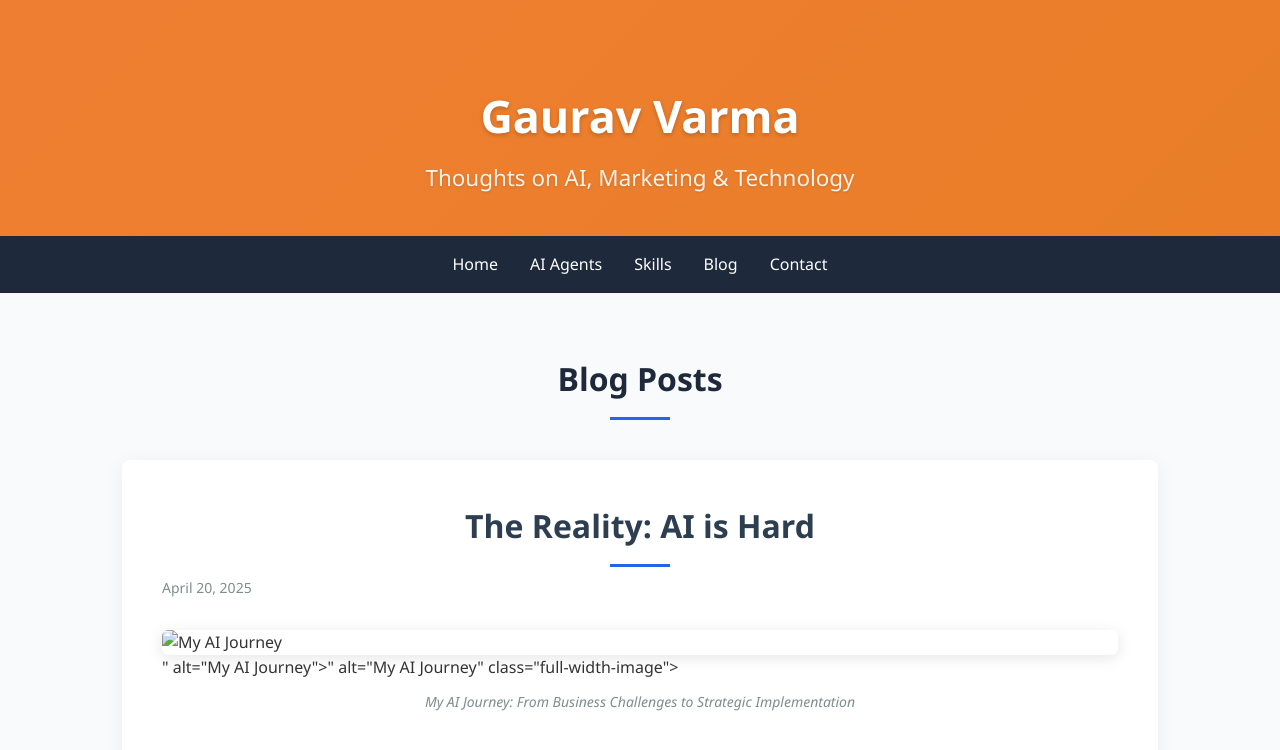
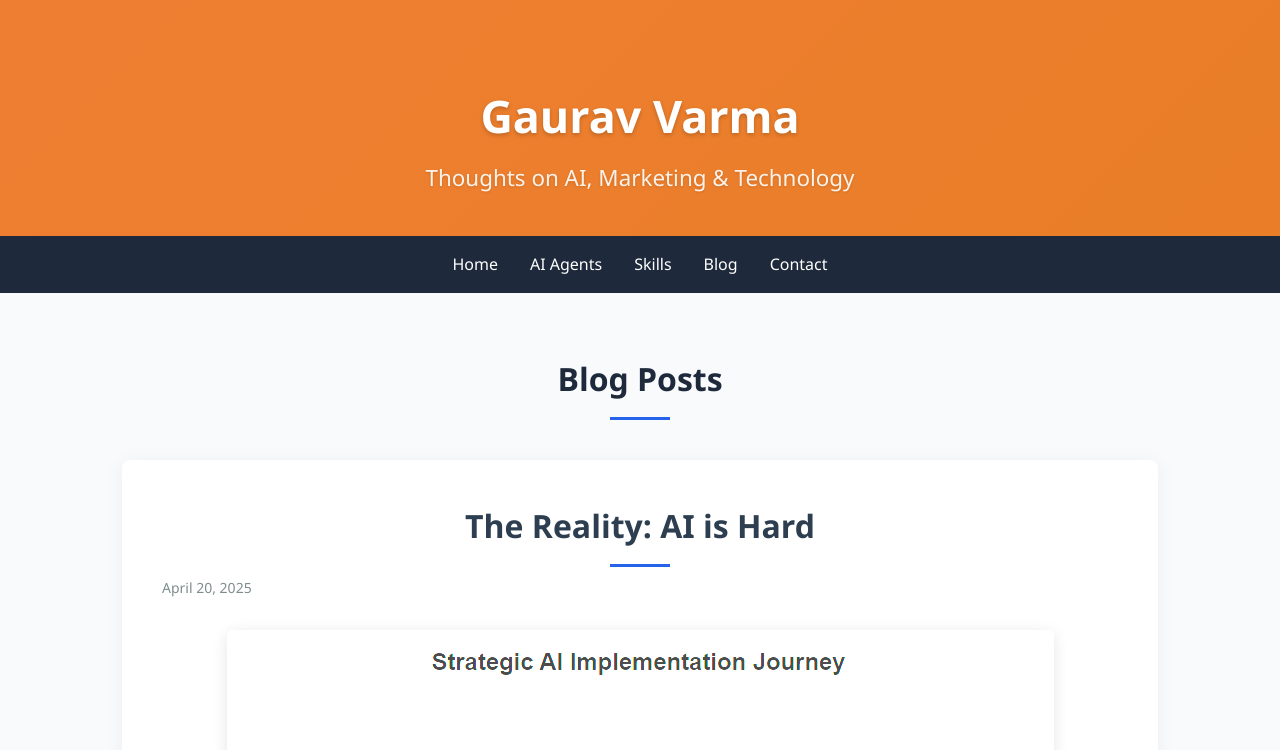
Before and after one commit to GauravVarma-web/GauravVarma-web, a plain HTML site: page blog.html in a window 1280 px wide. Shown: the top 750 px of the page. Drawn offline with Linux system fonts and the light colour scheme.

Commit message:
Update blog.html

```diff
--- a/blog.html
+++ b/blog.html
@@ -47,8 +47,7 @@
                     <p class="post-date">April 20, 2025</p>
 
                     <div class="post-image">
-                        <img src="<img src="<img src="https://raw.githubusercontent.com/GauravVarma-web/GauravVarma-web/main/AI%20Journey.png" alt="My AI Journey" class="full-width-image">" alt="My AI Journey">" alt="My AI Journey" class="full-width-image">
-                        <p class="image-caption">My AI Journey: From Business Challenges to Strategic Implementation</p>
+                        <img src="https://raw.githubusercontent.com/GauravVarma-web/GauravVarma-web/main/AI%20Journey.png" alt="My AI Journey" class="full-width-image">                        <p class="image-caption">My AI Journey: From Business Challenges to Strategic Implementation</p>
                     </div>
 
                     <div class="post-content">
```
